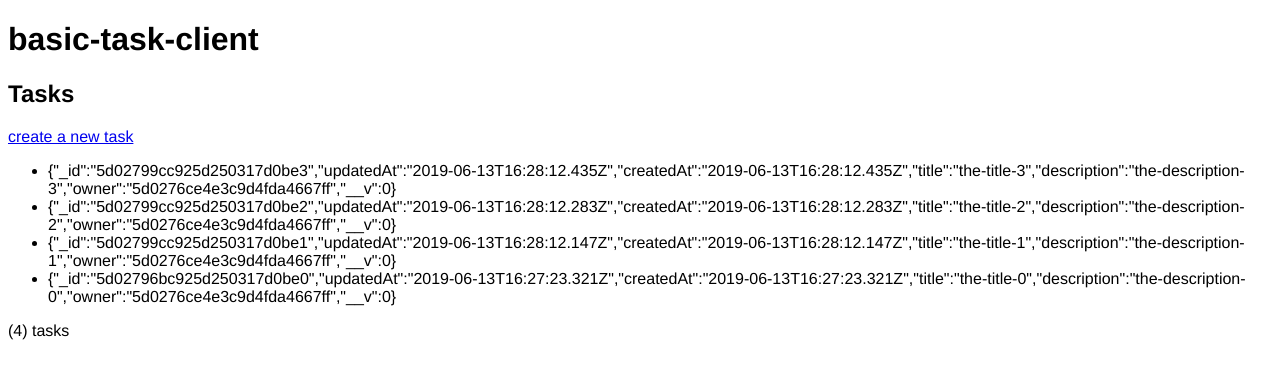
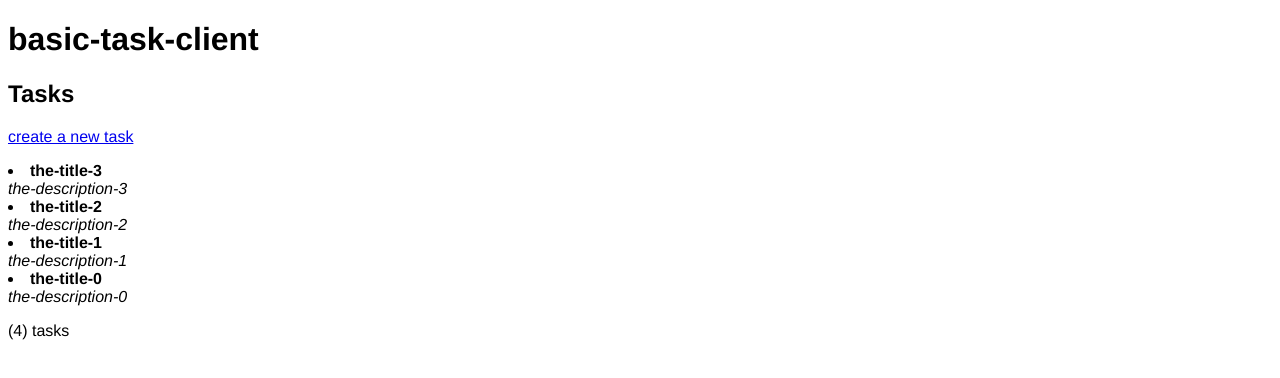
Before and after one commit to gerardolima/basic-to-do-client, a React (Create React App) app: page / in a window 1280 px wide. Shown: the top 378 px of the page. Built offline with nearby package versions, Linux system fonts and the light colour scheme.

Commit message:
add Task

```diff
--- /dev/null
+++ b/src/components/Tasks/Task.js
@@ -0,0 +1,23 @@
+import React from 'react';
+
+import { taskShape } from '../../models';
+
+/**
+ * Renders one task
+ *
+ * @param {Object} props - react props
+ * @param {Object[]} props.task
+ */
+export const Task = ({ task }) => {
+  const { _id, title, description } = task;
+  return (
+  <li className='Task'>
+    <b>{title}</b><br />
+    <i>{description}</i>
+   {/* <i>{JSON.stringify(task)} {_id}</i> */}
+  </li>);
+};
+
+Task.propTypes = {
+  task: taskShape.isRequired,
+}
--- a/src/components/Tasks/TaskList.js
+++ b/src/components/Tasks/TaskList.js
@@ -2,6 +2,7 @@ import React from 'react';
 import PropTypes from 'prop-types';
 
 import { taskShape } from '../../models';
+import { Task } from './Task';
 
 /**
  * Renders a list of tasks
@@ -11,16 +12,10 @@ import { taskShape } from '../../models';
  */
 export const TaskList = ({ tasks }) =>
   <div className='TaskList'>
-    <ul>
-    {tasks.map(task =>
-      <li>
-        {JSON.stringify(task)}
-      </li>
-    )}
-    </ul>
-    <div>
-      ({JSON.stringify(tasks.length)}) tasks
-    </div>
+    <dl>
+      { tasks.map(task => <Task key={task._id} task={task}/>) }
+    </dl>
+    <div>({tasks.length}) tasks</div>
   </div>;
 
 TaskList.propTypes = {
```
